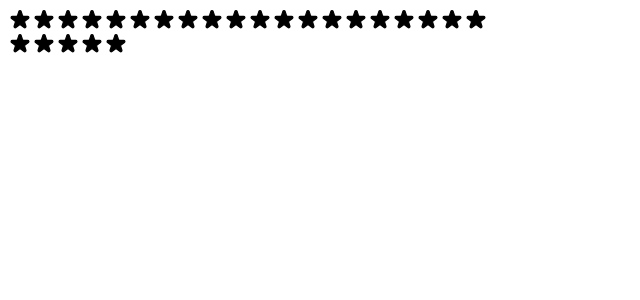
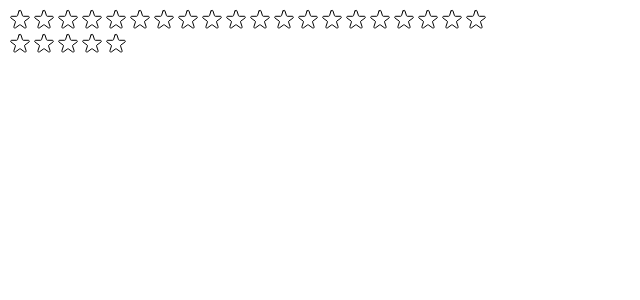
Before and after one commit to lahirujay99/usePopcorn, a React (Create React App) app: page / in a window 1280 px wide. Shown: the top 300 px of the page, without its empty margins (0-640 px from the left). Built offline with nearby package versions, Linux system fonts and the light colour scheme.

Commit message:
added temp rating state and functions

```diff
--- a/src/StarRating.js
+++ b/src/StarRating.js
@@ -18,15 +18,22 @@
 // maxStar = 5 mean set default value
 export default function StarRating({ maxStar = 5 }) {
   const [rating, setRating] = useState(0);
+  const [tempRating, setTempRating] = useState(0);
 
   return (
     <div style={containerStyle}>
       <div style={starContainerStyle}>
         {Array.from({ length: maxStar }, (_, i) => (
-          <Star key={i} onRate={() => setRating(i + 1)} />
+          <Star
+            key={i}
+            onRate={() => setRating(i + 1)}
+            full={rating >= i + 1}
+            onHoverIn={() => setTempRating(i + 1)}
+            onHoverOut={() => setTempRating(0)}
+          />
         ))}
       </div>
-      <p style={textStyle}>{rating || ""}</p>
+      <p style={textStyle}>{tempRating || ""}</p>
     </div>
   );
 }
@@ -38,9 +45,16 @@
   cursor: "pointer",
 };
 
-function Star({ onRate }) {
+function Star({ onRate, full, onHoverIn, onHoverOut }) {
   return (
-    <span role="button" style={starStyle} onClick={onRate}>
+    <span
+      role="button"
+      style={starStyle}
+      onClick={onRate}
+      onMouseEnter={onHoverIn}
+      onMouseLeave={onHoverOut}
+    >
+      {full ? (
         <svg
           xmlns="http://www.w3.org/2000/svg"
           viewBox="0 0 20 20"
@@ -49,18 +63,7 @@
         >
           <path d="M9.049 2.927c.3-.921 1.603-.921 1.902 0l1.07 3.292a1 1 0 00.95.69h3.462c.969 0 1.371 1.24.588 1.81l-2.8 2.034a1 1 0 00-.364 1.118l1.07 3.292c.3.921-.755 1.688-1.54 1.118l-2.8-2.034a1 1 0 00-1.175 0l-2.8 2.034c-.784.57-1.838-.197-1.539-1.118l1.07-3.292a1 1 0 00-.364-1.118L2.98 8.72c-.783-.57-.38-1.81.588-1.81h3.461a1 1 0 00.951-.69l1.07-3.292z" />
         </svg>
-    </span>
-  );
-}
-
-/*
-FULL STAR
-
-
-
-
-EMPTY STAR
-
+      ) : (
         <svg
           xmlns="http://www.w3.org/2000/svg"
           fill="none"
@@ -74,5 +77,19 @@
             d="M11.049 2.927c.3-.921 1.603-.921 1.902 0l1.519 4.674a1 1 0 00.95.69h4.915c.969 0 1.371 1.24.588 1.81l-3.976 2.888a1 1 0 00-.363 1.118l1.518 4.674c.3.922-.755 1.688-1.538 1.118l-3.976-2.888a1 1 0 00-1.176 0l-3.976 2.888c-.783.57-1.838-.197-1.538-1.118l1.518-4.674a1 1 0 00-.363-1.118l-3.976-2.888c-.784-.57-.38-1.81.588-1.81h4.914a1 1 0 00.951-.69l1.519-4.674z"
           />
         </svg>
+      )}
+    </span>
+  );
+}
+
+/*
+FULL STAR
+
+
+
+
+EMPTY STAR
+
+
 
 */
```
Lines whose indentation alone changed are shown as unchanged.
